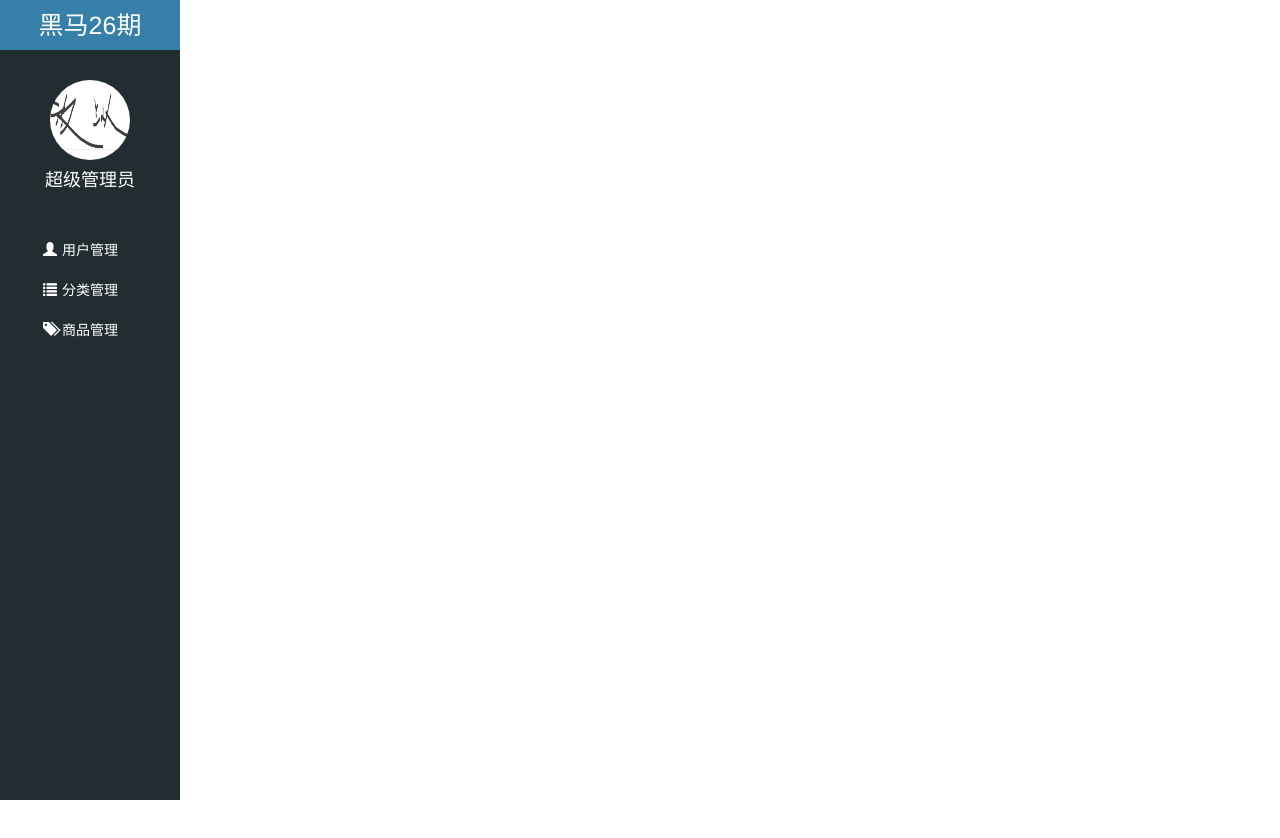
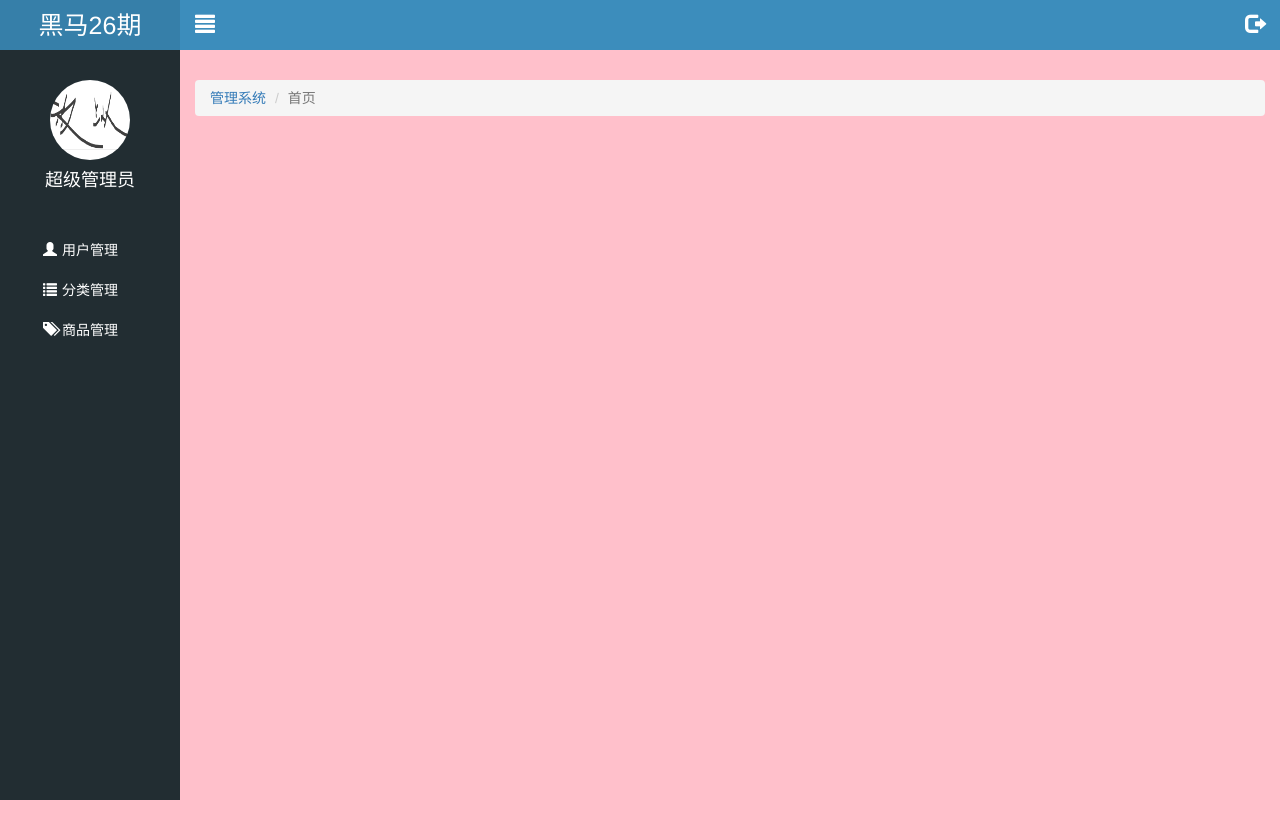
Before and after one commit to zzy19951225/letao, a website: page public/back/index.html in a window 1280 px wide. Before the commit the page ends 800 px from the top, so only its background shows below. Drawn offline with Linux system fonts and the light colour scheme.

Commit message:
右侧侧边栏完成

```diff
--- a/public/back/css/common.css
+++ b/public/back/css/common.css
@@ -31,6 +31,7 @@ ul {
   width: 180px;
   height: 100%;
   background-color: #222d32;
+  z-index: 999;
 }
 .lt_aside .brand {
   width: 180px;
@@ -38,6 +39,7 @@ ul {
   background-color: #367fa9;
   text-align: center;
   line-height: 50px;
+
 }
 .lt_aside .brand a {
   color: #fff;
@@ -82,3 +84,30 @@ ul {
   background-color: #1D2F21;
   border-left: 3px solid #006699;
 }
+.lt_topbar {
+  position: fixed;
+  left: 0 ;
+  top: 0;
+  height: 50px;
+  width: 100%;
+  background-color: #3c8dbc;
+  padding-left: 180px;
+
+}
+.lt_topbar a {
+  width: 50px;
+  height: 50px;
+  line-height:50px;
+  color: #fff;
+  text-align: center;
+  font-size: 20px;
+}
+.lt_main {
+  padding-left: 180px;
+  padding-top: 50px;
+  height: 1000px;
+  background-color: pink;
+}
+.lt_main .breadcrumb {
+  margin-top: 30px;
+}
--- a/public/back/index.html
+++ b/public/back/index.html
@@ -40,6 +40,26 @@
 
  </div>
 
+ <!-- 右侧主体部分 -->
+ <div class="lt_main">
+   <!-- 头部 -->
+   <div class="lt_topbar">
+     <a href="javascript:;" class="pull-left icon_menu" >
+       <i class="glyphicon glyphicon-align-justify "></i>
+      </a>
+     <a href="javascript:;" class="pull-right icon_logout">
+       <i class="glyphicon glyphicon-log-out "></i>
+      </a>
+   </div>
+   <!-- 底部 -->
+   <div class="container-fluid">
+      <ol class="breadcrumb">
+          <li><a href="index.html">管理系统</a></li>
+          <li class="active">首页</li>
+        </ol>
+   </div>
+ </div>
+
 
 
 
--- a/public/back/js/common.js
+++ b/public/back/js/common.js
@@ -1,3 +1,5 @@
+// 进度条
+
 $(document).ajaxStart(function(){
   NProgress.start();
 });
@@ -6,3 +8,9 @@ $(document).ajaxStop(function(){
     NProgress.done();
   },500);
 })
+
+
+
+$(function(){
+
+})
```
